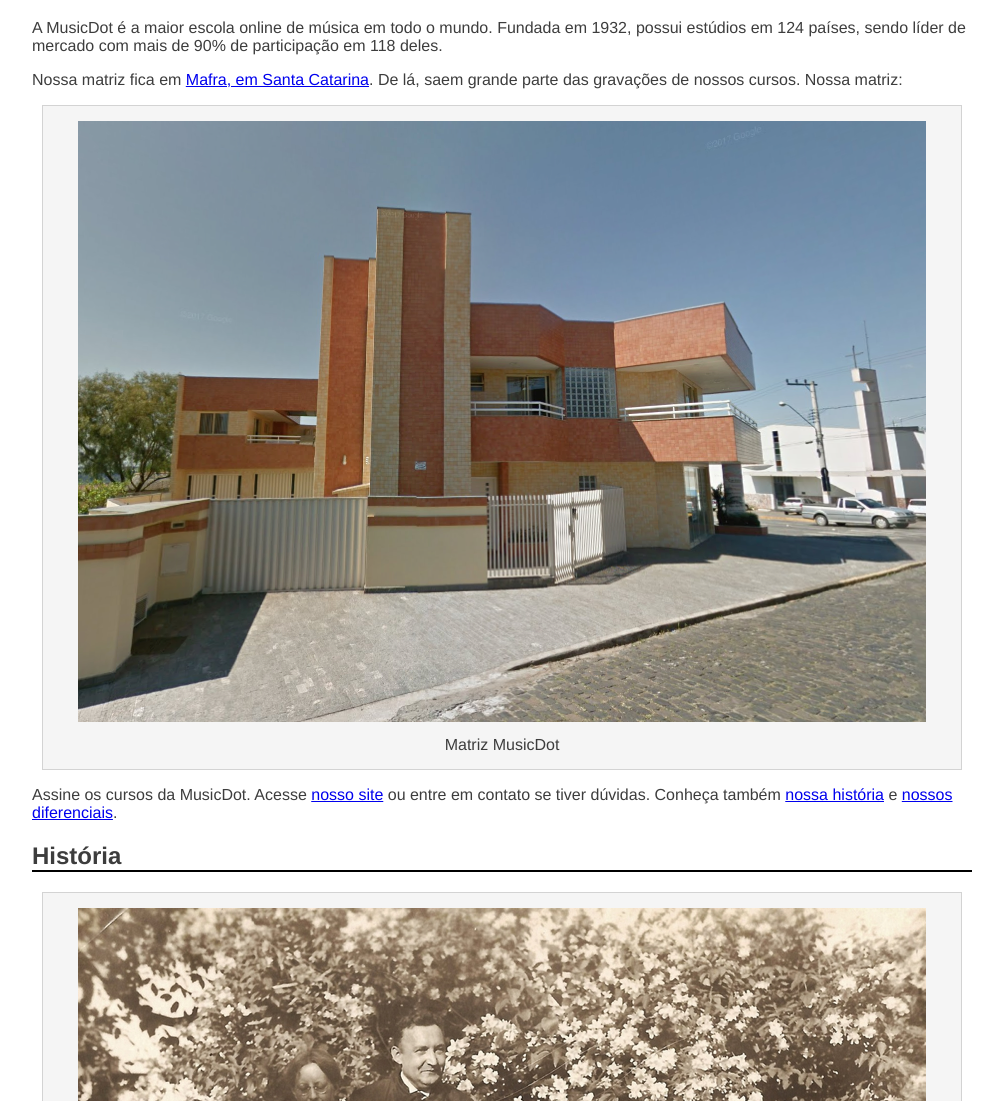
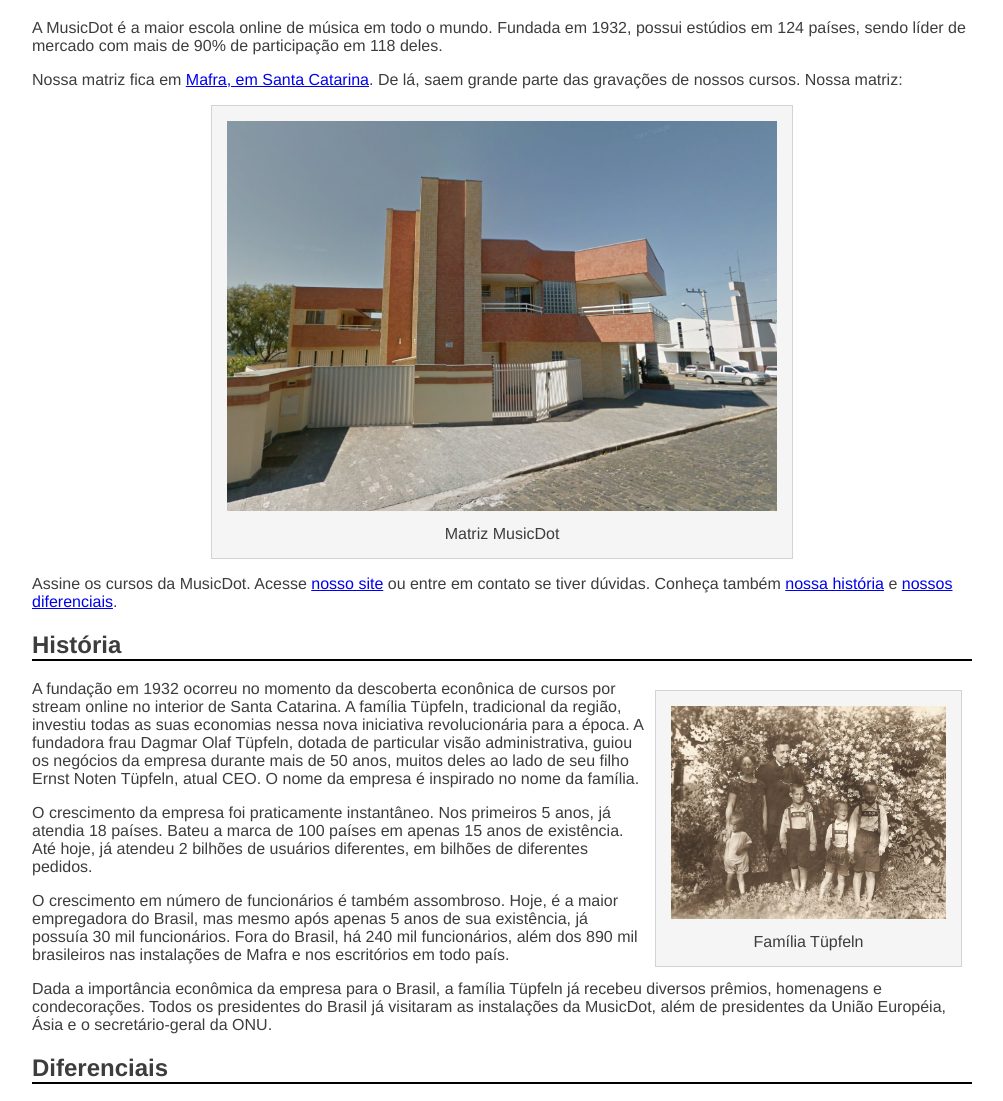
Before and after one commit to itumoraes/wd43, a plain HTML site: page sobre.html in a window 1280 px wide. Shown: the part 143-1244 px from the top of the page, without its empty margins (138-1141 px from the left). Drawn offline with Linux system fonts and the light colour scheme.

Commit message:
Exercise chapter 14

```diff
--- a/css/sobre.css
+++ b/css/sobre.css
@@ -26,3 +26,18 @@ figure {
 figcaption {
   margin-top: 10px;
 }
+
+.matriz-musicdot {
+  width: 550px;
+  margin-left: auto;
+  margin-right: auto;
+}
+
+.familia-tupfeln {
+  width: 275px;
+  float: right;
+}
+
+figure img {
+  width: 100%;
+}
--- a/sobre.html
+++ b/sobre.html
@@ -15,7 +15,7 @@
 
   <p>Nossa matriz fica em <a href="https://maps.google.com.br/?q=190,GabrielDequech,Mafra,SC">Mafra, em Santa Catarina</a>. De lá, saem grande parte das gravações de nossos cursos. Nossa matriz:</p>
 
-  <figure>
+  <figure class="matriz-musicdot">
     <img src="img/matriz-musicdot.png" alt="Matriz da musicdot">
     <figcaption>Matriz MusicDot</figcaption>
   </figure>
@@ -24,7 +24,7 @@
 
   <h2 id="historia"> História </h2>
 
-  <figure>
+  <figure class="familia-tupfeln">
     <img src="img/familia-tupfeln.jpg" alt="Foto da família tüpfeln">
     <figcaption>Família Tüpfeln</figcaption>
   </figure>
```
